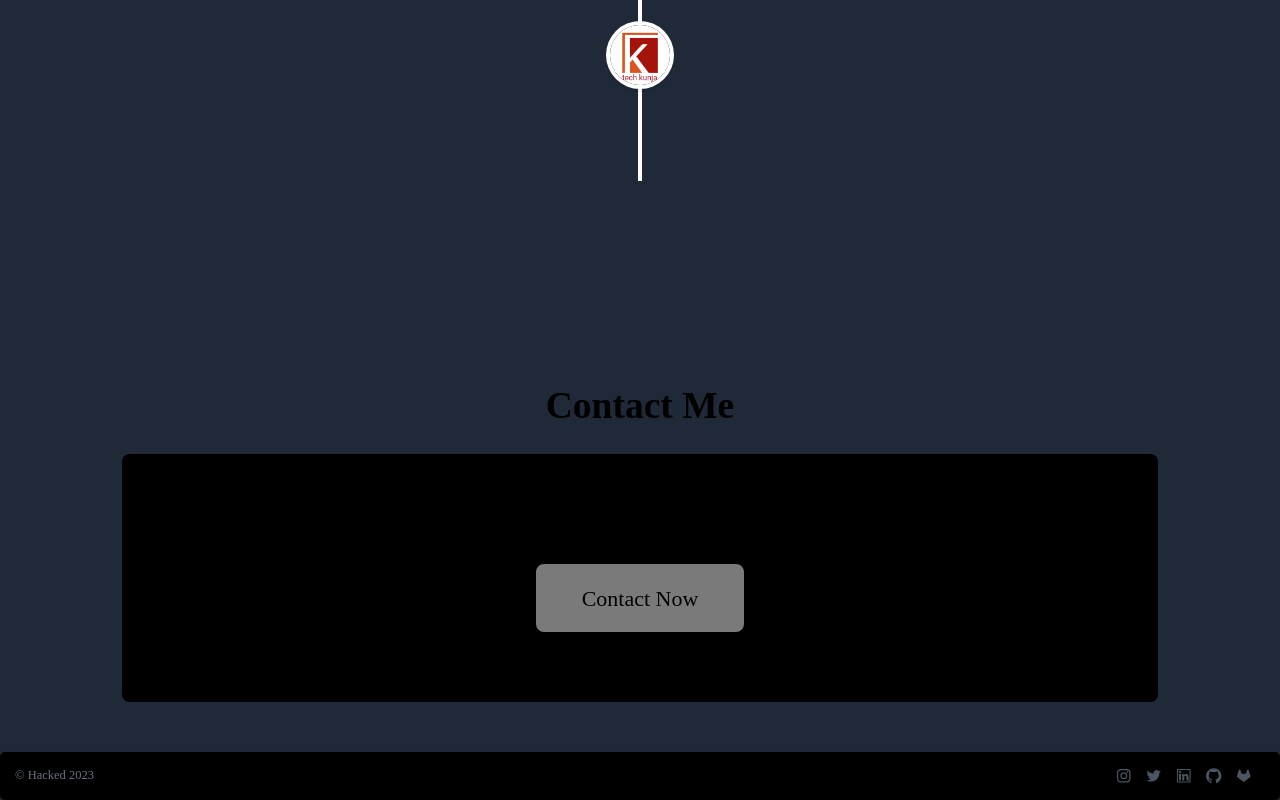
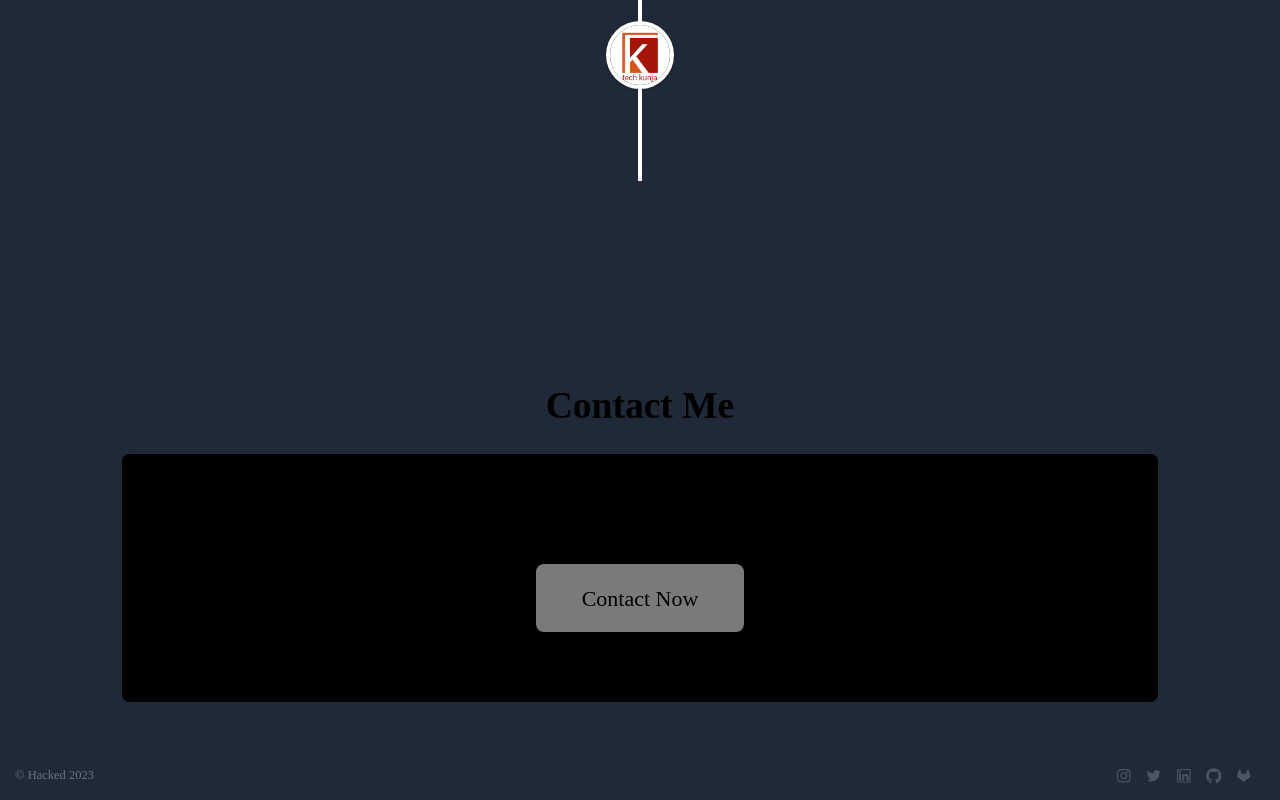
Before and after one commit to dhlpradip/portfolio, a Next.js app: page / in a window 1280 px wide. Shown: the part 2576-3376 px from the top of the page. Built offline with nearby package versions, Linux system fonts and the light colour scheme.

Commit message:
Updated theme color discrepency, updated resume

```diff
--- a/components/Footer.js
+++ b/components/Footer.js
@@ -3,7 +3,7 @@ import {GiCoffeeCup} from "react-icons/gi"
 
 const Footer = () => {
     return (
-<footer className=" w-full p-4 bg-black rounded-lg shadow flex justify-between md:items-center md:justify-between md:p-6 dark:bg-gray-800">
+<footer className=" w-full p-4 bg-gray-800 rounded-lg shadow-sm flex justify-between md:items-center md:justify-between md:p-6">
 <span className="text-xl text-gray-500 dark:text-gray-30 text-center">© <a href="https://erpradeepdahal.com.np/" className="">Hacked</a> {new Date().getFullYear()}
         </span>
     <ul className="flex flex-wrap gap-5 mr-5 items-center  text-xl text-gray-500 dark:text-gray-400 sm:mt-0">
```
